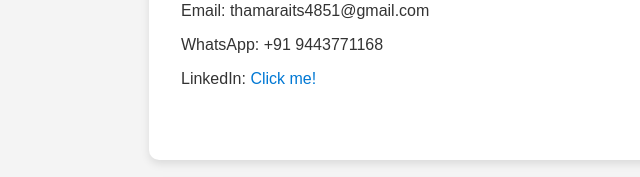
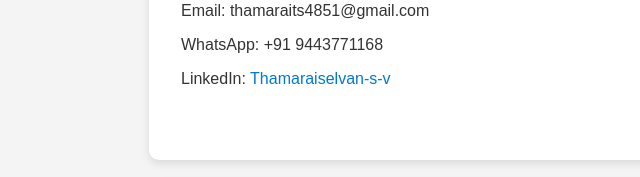
Before and after one commit to tamilan12th/myportfolio1, a plain HTML site: page index.html in a window 1280 px wide. Shown: the part 534-711 px from the top of the page, 9-649 px from the left. Drawn offline with Linux system fonts and the light colour scheme.

Commit message:
Update index.html

```diff
--- a/index.html
+++ b/index.html
@@ -25,7 +25,7 @@
     <ul>
       <li>Email: thamaraits4851@gmail.com</li>
       <li>WhatsApp: +91 9443771168</li>
-      <li>LinkedIn: <a href="https://linkedin.com/in/thamaraiselvan-s-v-414b0629b" target="_blank">Click me!</a></li>
+      <li>LinkedIn: <a href="https://linkedin.com/in/thamaraiselvan-s-v-414b0629b" target="_blank">Thamaraiselvan-s-v</a></li>
     </ul>
   </section>
 
```
